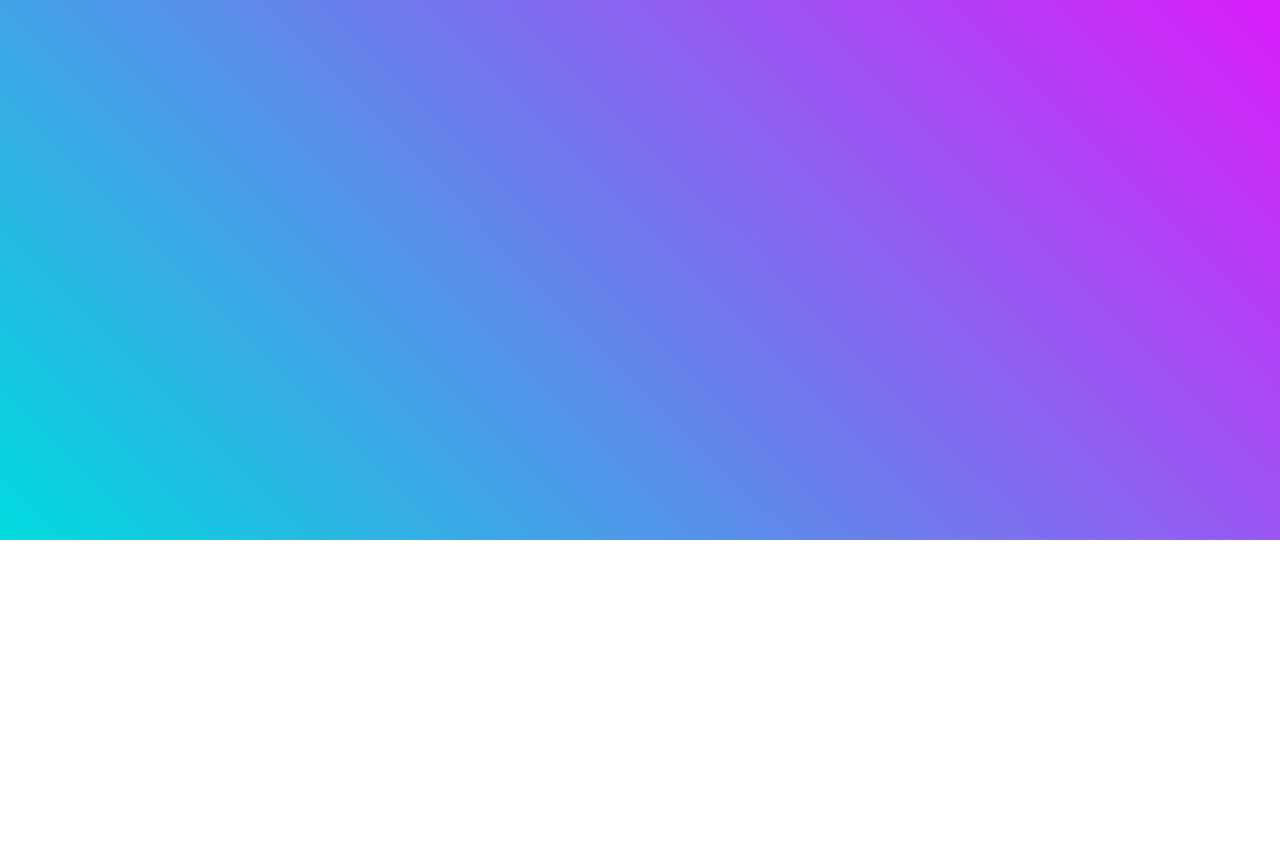
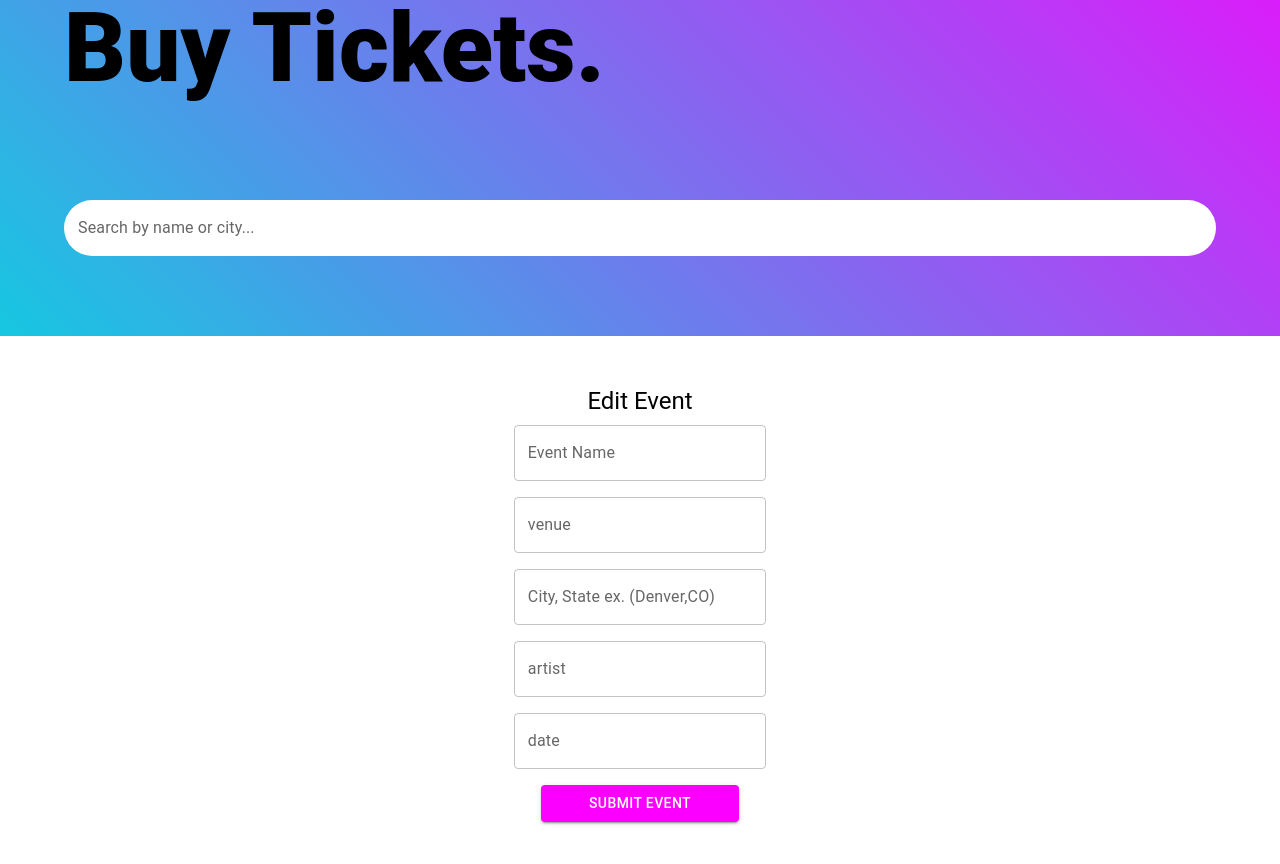
Before and after one commit to wallycodes/app, a React (Create React App) app: page /events/1/edit in a window 1280 px wide. Before the commit this address had no page. Shown: the part 280-1144 px from the top of the page. Before the commit the page ends 820 px from the top, so only its background shows below. Built offline with nearby package versions, Linux system fonts and the light colour scheme; no server answers.

Commit message:
Almost Done

```diff
--- a/src/components/Display.js
+++ b/src/components/Display.js
@@ -44,7 +44,7 @@ function MyEvents(props) {
         setEventList(response.data.events);
       })
       .catch((err) => {
-        console.log(err);
+        setErrors(err.response.data.errors);
       });
   }, []);
 
--- /dev/null
+++ b/src/components/EditForm.js
@@ -0,0 +1,176 @@
+import * as React from "react";
+import { Link } from "react-router-dom";
+import Navbar from "../components/Navbar";
+import Title from "../components/Title";
+import { Typography } from "@mui/material";
+import Dialog from "@mui/material/Dialog";
+import DialogActions from "@mui/material/DialogActions";
+import DialogContent from "@mui/material/DialogContent";
+import axios from "axios";
+import FormControl from "@mui/material/FormControl";
+import { useEffect } from "react";
+import AppBar from "@mui/material/AppBar";
+import Box from "@mui/material/Box";
+import Toolbar from "@mui/material/Toolbar";
+import IconButton from "@mui/material/IconButton";
+import Menu from "@mui/material/Menu";
+import MenuIcon from "@mui/icons-material/Menu";
+import Container from "@mui/material/Container";
+import Avatar from "@mui/material/Avatar";
+import Button from "@mui/material/Button";
+import Tooltip from "@mui/material/Tooltip";
+import MenuItem from "@mui/material/MenuItem";
+import AdbIcon from "@mui/icons-material/Adb";
+import { createTheme } from "@mui/material/styles";
+import TextField from "@mui/material/TextField";
+import { Hidden } from "@mui/material";
+import { useState } from "react";
+import Paper from "@mui/material/Paper";
+import Grid from "@mui/material/Grid";
+import { styled } from "@mui/material/styles";
+import FormControlLabel from "@mui/material/FormControlLabel";
+import { useNavigate } from "react-router-dom";
+import { useParams } from "react-router-dom";
+
+const EditForm = (props) => {
+  const { id } = useParams();
+  const navigate = useNavigate();
+
+  const [eventEdm, setEventEdm] = useState({
+    eventName: "",
+    eventVenue: "",
+    eventLocation: "",
+    eventArtist: "",
+    eventDate: "",
+    deleteEvent: false,
+  });
+
+  const changeHandler = (e) => {
+    setEventEdm({ ...eventEdm, [e.target.name]: e.target.value });
+  };
+
+  useEffect(() => {
+    axios
+      .get(`http://localhost:8000/api/events/${id}`)
+      .then((res) => {
+        setEventEdm(res.data.Event);
+        // console.log(res.data.Event);
+      })
+      .catch((err) => {
+        console.log(err);
+      });
+  }, []);
+
+  const [errors, setErrors] = useState({});
+
+  const submitHandler = (e) => {
+    e.preventDefault();
+    axios
+      .put(`http://localhost:8000/api/events/${id}/edit`, eventEdm)
+      .then((res) => {
+        // console.log(res);
+        navigate("/MyEvents");
+      })
+      .catch((err) => {
+        setErrors(err.response.data.errors);
+      });
+  };
+  return (
+    <Container
+      sx={{
+        height: "100vh",
+        backgroundColor: "#fff",
+        width: "100vw",
+        paddingTop: "25px",
+      }}
+      align="center"
+      maxWidth={false}
+      fullWidth
+      disableGutters
+    >
+      <Box
+        sx={{
+          marginTop: 3,
+          display: "flex",
+          flexDirection: "column",
+          alignItems: "center",
+          width: "400px",
+          justifyContent: "center",
+          backgroundColor: "#fff",
+        }}
+      >
+        <Typography component="h1" variant="h5">
+          Edit Event
+        </Typography>
+        <Box
+          align="center"
+          component="form"
+          onSubmit={submitHandler}
+          sx={{
+            "& > :not(style)": { m: 1, width: "25ch" },
+          }}
+          noValidate
+          autoComplete="off"
+        >
+          <TextField
+            onChange={changeHandler}
+            id="outlined-basic"
+            fullWidth
+            name="eventName"
+            label="Event Name"
+            variant="outlined"
+            // placeholder={eventEdm.eventName}
+          />
+
+          <TextField
+            onChange={changeHandler}
+            margin="normal"
+            fullWidth
+            name="eventVenue"
+            label="venue"
+            id="venue"
+          />
+
+          <TextField
+            onChange={changeHandler}
+            margin="normal"
+            placeholder={eventEdm.eventLocation}
+            fullWidth
+            name="eventLocation"
+            label="City, State ex. (Denver,CO)"
+            id="location"
+          />
+          <TextField
+            onChange={changeHandler}
+            margin="normal"
+            placeholder={eventEdm.eventArtist}
+            fullWidth
+            name="eventArtist"
+            label="artist"
+            id="artist"
+          />
+          <TextField
+            placeholder={eventEdm.eventDate}
+            onChange={changeHandler}
+            margin="normal"
+            fullWidth
+            name="eventDate"
+            label="date"
+            id="date"
+          />
+
+          <Button
+            type="submit"
+            fullWidth
+            variant="contained"
+            sx={{ mt: 3, mb: 2, backgroundColor: "#fc00ff" }}
+          >
+            Submit Event
+          </Button>
+        </Box>
+      </Box>
+    </Container>
+  );
+};
+
+export default EditForm;
--- /dev/null
+++ b/src/pages/EditPage.js
@@ -0,0 +1,17 @@
+import * as React from "react";
+import { Link } from "react-router-dom";
+import Navbar from "../components/Navbar";
+import Title from "../components/Title";
+import EditForm from "../components/EditForm";
+
+function EditPage() {
+  return (
+    <div>
+      <Navbar />
+      <Title />
+      <EditForm style={{ backgroundColor: "#fff" }} />
+    </div>
+  );
+}
+
+export default EditPage;
--- a/src/pages/MyEvents.js
+++ b/src/pages/MyEvents.js
@@ -7,6 +7,7 @@ import Dialog from "@mui/material/Dialog";
 import DialogActions from "@mui/material/DialogActions";
 import DialogContent from "@mui/material/DialogContent";
 import axios from "axios";
+import FormControl from "@mui/material/FormControl";
 import { useEffect } from "react";
 import AppBar from "@mui/material/AppBar";
 import Box from "@mui/material/Box";
@@ -28,8 +29,12 @@ import Paper from "@mui/material/Paper";
 import Grid from "@mui/material/Grid";
 import { styled } from "@mui/material/styles";
 import FormControlLabel from "@mui/material/FormControlLabel";
+import { useNavigate } from "react-router-dom";
+import { useParams } from "react-router-dom";
 
 function MyEvents(props) {
+  const navigate = useNavigate();
+
   const Item = styled(Paper)(({ theme }) => ({
     backgroundColor: theme.palette.mode === "dark" ? "#1A2027" : "#fff",
     ...theme.typography.body2,
@@ -73,15 +78,19 @@ function MyEvents(props) {
     axios
       .post("http://localhost:8000/api/events/new", eventEdm)
       .then((res) => {
-        console.log(res);
+        // console.log(res);
+        handleLoginOpen();
+        window.location.reload(false);
       })
       .catch((err) => {
         setErrors(err.response.data.errors);
+        console.log(err);
       });
   };
 
   // GET REQUEST TO DISPLAY EVENTS
   const [eventList, setEventList] = useState([]);
+  const [oneEvent, setOneEvent] = useState([]);
 
   useEffect(() => {
     axios
@@ -94,6 +103,33 @@ function MyEvents(props) {
         console.log(err);
       });
   }, []);
+
+  // DELETE HANDLER
+  const { id } = useParams();
+  const deleteHandler = (id) => {
+    axios
+      .delete(`http://localhost:8000/api/deleteEvents/${id}`)
+      .then((res) => {
+        const updatedEventList = eventList.filter(
+          (eventEdm) => eventEdm._id !== id
+        );
+        setEventList(updatedEventList);
+      })
+      .catch((err) => {
+        console.log(err);
+      });
+  };
+
+  // OPEN EDIT FORM
+  const [openForm, setOpenForm] = useState(false);
+
+  const openEditForm = () => {
+    setOpenForm(!openForm);
+  };
+
+  const closeEditForm = () => {
+    setOpenForm(false);
+  };
 
   return (
     <div>
@@ -157,6 +193,20 @@ function MyEvents(props) {
                   noValidate
                   sx={{ mt: 1 }}
                 >
+                  {errors.eventName ? (
+                    <TextField
+                      error
+                      helperText="Event Name must be 3 or more characters"
+                      onChange={changeHandler}
+                      margin="normal"
+                      required
+                      fullWidth
+                      id="name"
+                      label="event Name"
+                      name="eventName"
+                      autoFocus
+                    />
+                  ) : (
                     <TextField
                       onChange={changeHandler}
                       margin="normal"
@@ -167,6 +217,20 @@ function MyEvents(props) {
                       name="eventName"
                       autoFocus
                     />
+                  )}
+                  {errors.eventVenue ? (
+                    <TextField
+                      error
+                      helperText="Event venue must be 3 or more characters"
+                      onChange={changeHandler}
+                      margin="normal"
+                      required
+                      fullWidth
+                      name="eventVenue"
+                      label="venue"
+                      id="venue"
+                    />
+                  ) : (
                     <TextField
                       onChange={changeHandler}
                       margin="normal"
@@ -176,6 +240,21 @@ function MyEvents(props) {
                       label="venue"
                       id="venue"
                     />
+                  )}
+
+                  {errors.eventLocation ? (
+                    <TextField
+                      error
+                      helperText="Event location must be 3 or more characters"
+                      onChange={changeHandler}
+                      margin="normal"
+                      required
+                      fullWidth
+                      name="eventLocation"
+                      label="City, State ex. (Denver,CO)"
+                      id="location"
+                    />
+                  ) : (
                     <TextField
                       onChange={changeHandler}
                       margin="normal"
@@ -185,10 +264,10 @@ function MyEvents(props) {
                       label="City, State ex. (Denver,CO)"
                       id="location"
                     />
+                  )}
                   <TextField
                     onChange={changeHandler}
                     margin="normal"
-                    required
                     fullWidth
                     name="eventArtist"
                     label="artist"
@@ -197,18 +276,14 @@ function MyEvents(props) {
                   <TextField
                     onChange={changeHandler}
                     margin="normal"
-                    required
                     fullWidth
                     name="eventDate"
                     label="date"
                     id="date"
                   />
-                  {/* <FormControlLabel
-                    control={<Checkbox value="remember" color="primary" />}
-                    label="Remember me"
-                  /> */}
+
                   <Button
-                    onClick={handleLoginOpen}
+                    // onClick={handleLoginOpen}
                     type="submit"
                     fullWidth
                     variant="contained"
@@ -239,6 +314,13 @@ function MyEvents(props) {
                     {eventEdm.eventName}
                   </Typography>
 
+                  <Typography
+                    align="left"
+                    sx={{ fontWeight: "500", fontSize: "18px" }}
+                  >
+                    {eventEdm.eventVenue}
+                  </Typography>
+
                   <Typography align="left" sx={{ color: "#fc00ff" }}>
                     {eventEdm.eventDate}
                   </Typography>
@@ -260,12 +342,12 @@ function MyEvents(props) {
                 justifyContent="center"
                 verticalAlign="center"
               >
-                <Link>
+                <Link to={`/events/${eventEdm._id}/edit`}>
                   <Typography variant="subtitle" align="center" sx={{ mx: 2 }}>
                     Edit
                   </Typography>
                 </Link>
-                <Link>
+                <Link onClick={() => deleteHandler(eventEdm._id)}>
                   <Typography variant="subtitle" align="center">
                     Delete
                   </Typography>
```
Also changed, not shown: src/index.js (+7 -0 lines). Lines whose indentation alone changed are shown as unchanged.
